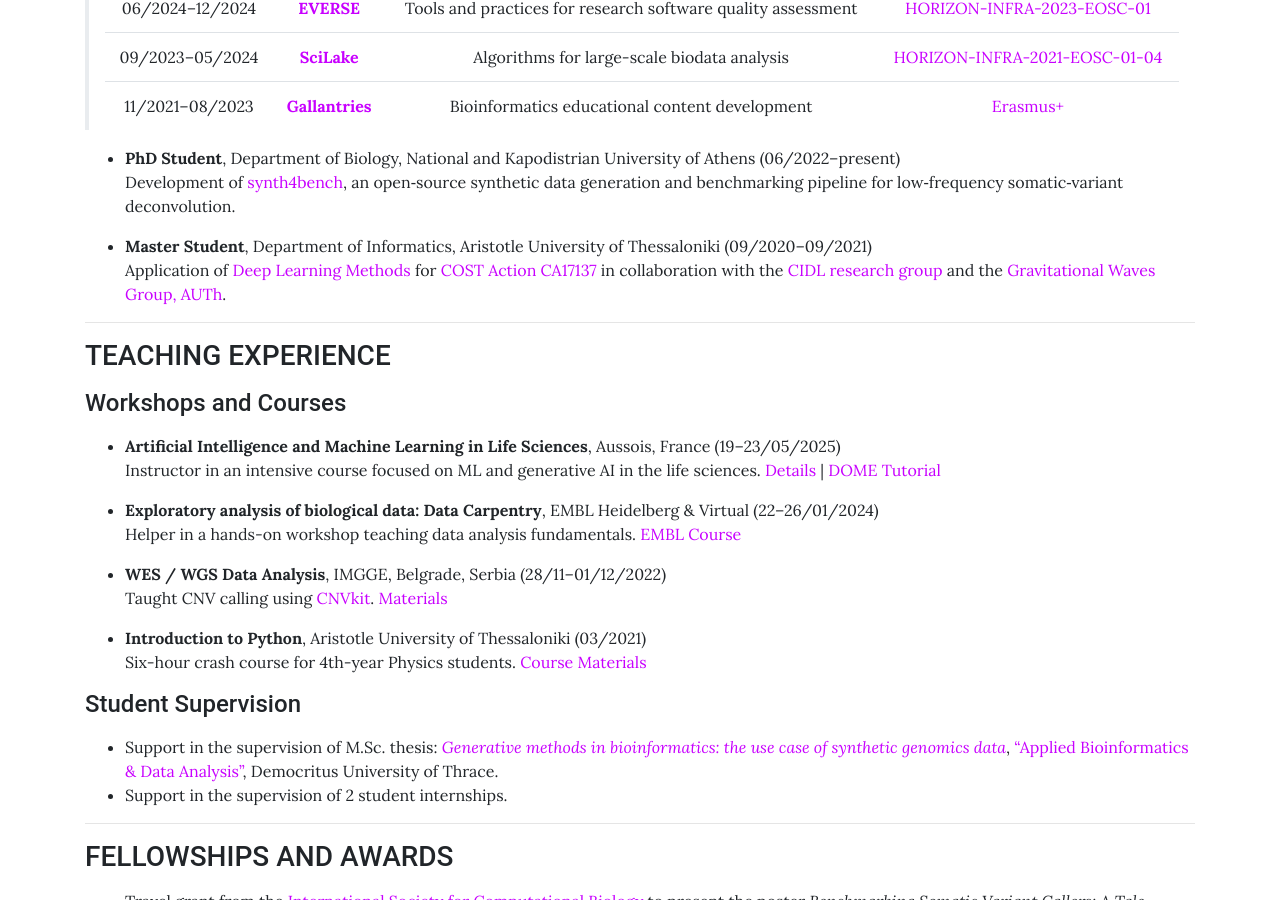
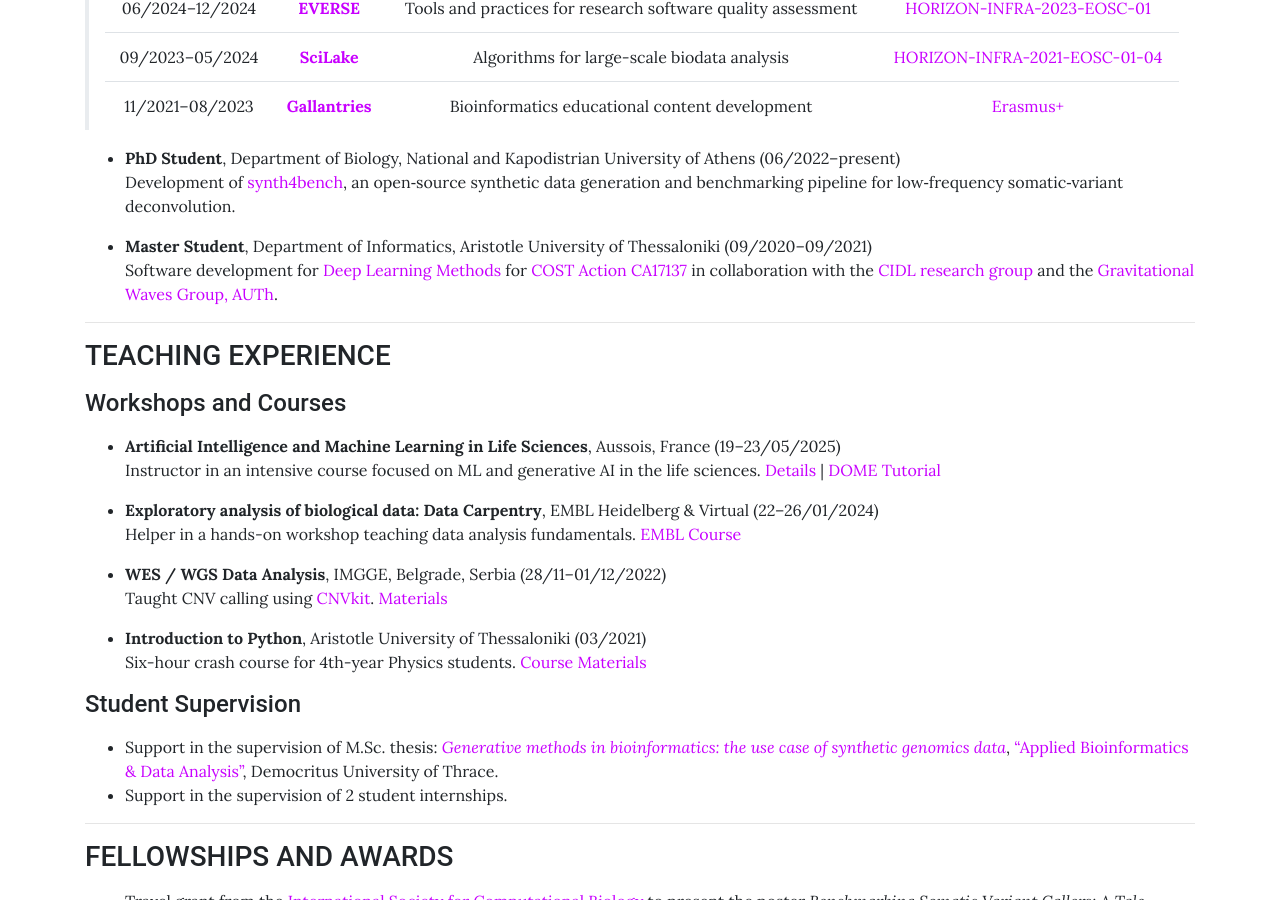
Before and after one commit to sfragkoul/sfragkoul.github.io, a Jekyll site: the page built from pages/CV.md, in a window 1280 px wide and 900 px high, scrolled down 980 px. Built offline with Jekyll 4.4.1, drawn with Linux system fonts in a browser that asks for light colours.

Commit message:
Update CV.md

```diff
--- a/pages/CV.md
+++ b/pages/CV.md
@@ -44,7 +44,7 @@ background: /assets/img/groupLogo/CV.jpg
   Development of [synth4bench](https://github.com/sfragkoul/synth4bench), an open‑source synthetic data generation and benchmarking pipeline for low‑frequency somatic‑variant deconvolution.
 
 - **Master Student**, Department of Informatics, Aristotle University of Thessaloniki (09/2020–09/2021)
-  Application of [Deep Learning Methods](https://github.com/sfragkoul/residual-gw-surrogate-modelling)  for [COST Action CA17137](https://www.cost.eu/actions/CA17137/) in collaboration with the [CIDL research group](https://cidl.csd.auth.gr/) and the [Gravitational Waves Group, AUTh](https://niksterg.github.io/gw-group/).
+  Software development for [Deep Learning Methods](https://github.com/sfragkoul/residual-gw-surrogate-modelling)  for [COST Action CA17137](https://www.cost.eu/actions/CA17137/) in collaboration with the [CIDL research group](https://cidl.csd.auth.gr/) and the [Gravitational Waves Group, AUTh](https://niksterg.github.io/gw-group/).
 
 
 ---
```
